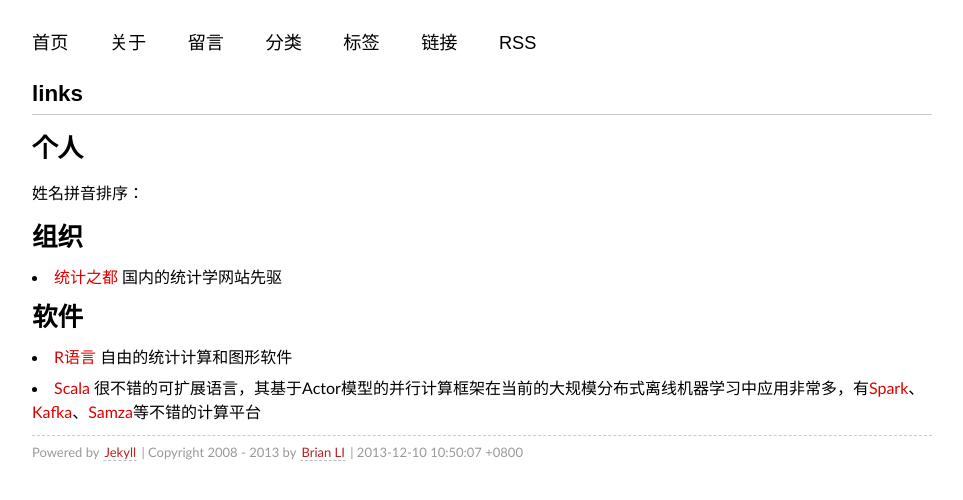
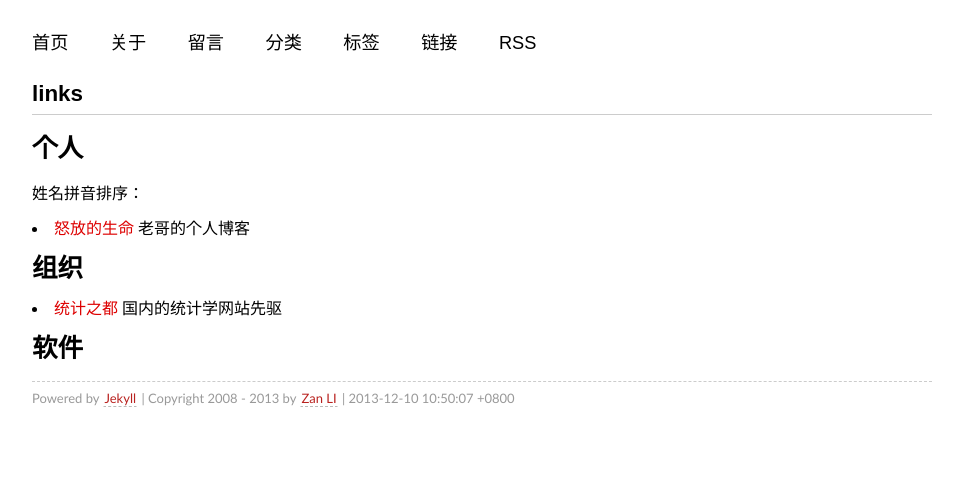
Before and after one commit to liziszan/liziszan.github.com, a Jekyll site: the page built from links/index.md, in a window 1280 px wide. Shown: the top 500 px of the page, without its empty margins (158-1121 px from the left). Built offline with Jekyll 4.4.1, drawn with Linux system fonts in a browser that asks for light colours; some web fonts are replaced; comment, search, counter and statistics services are not loaded.

Commit message:
change some signatures

```diff
--- a/_layouts/default.html
+++ b/_layouts/default.html
@@ -32,7 +32,7 @@
         </article>
 
         <footer>
-        <p><small>Powered by <a href="https://github.com/mojombo/jekyll">Jekyll</a> | Copyright 2008 - {{site.time | date:"%Y"}} by <a href="http://blog.wzgtech.com/about/">Brian LI</a> | <span class="label label-info">{{site.time | date:"%Y-%m-%d %H:%M:%S +0800"}}</span></small></p>
+        <p><small>Powered by <a href="https://github.com/mojombo/jekyll">Jekyll</a> | Copyright 2008 - {{site.time | date:"%Y"}} by <a href="http://liziszan.github.io/about/">Zan LI</a> | <span class="label label-info">{{site.time | date:"%Y-%m-%d %H:%M:%S +0800"}}</span></small></p>
         </footer>
 
       </div>
--- a/links/index.md
+++ b/links/index.md
@@ -8,11 +8,10 @@ comments: yes
 
 姓名拼音排序：
 
+- [怒放的生命](http://blog.wzgtech.com) 老哥的个人博客
+
 # 组织
 
 - [统计之都](http://cos.name) 国内的统计学网站先驱
 
 # 软件
-
-- [R语言](http://www.r-project.org) 自由的统计计算和图形软件
-- [Scala](http://www.scala-lang.org/) 很不错的可扩展语言，其基于Actor模型的并行计算框架在当前的大规模分布式离线机器学习中应用非常多，有[Spark](http://spark.incubator.apache.org/)、[Kafka](http://kafka.apache.org/)、[Samza](http://samza.incubator.apache.org/)等不错的计算平台
```
